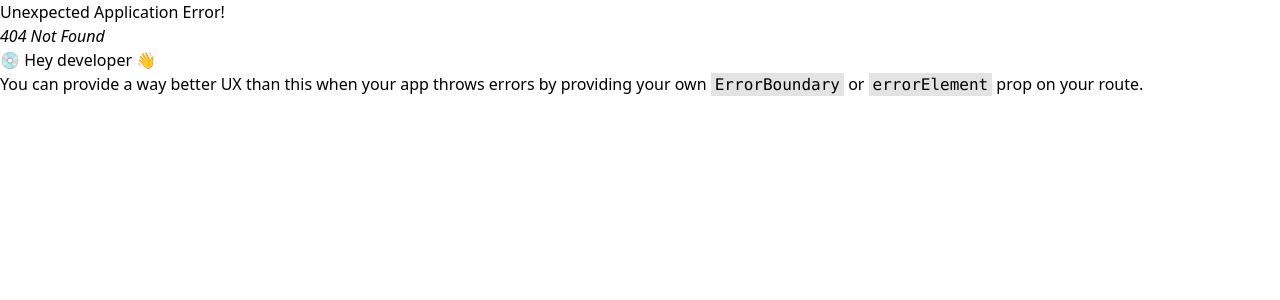
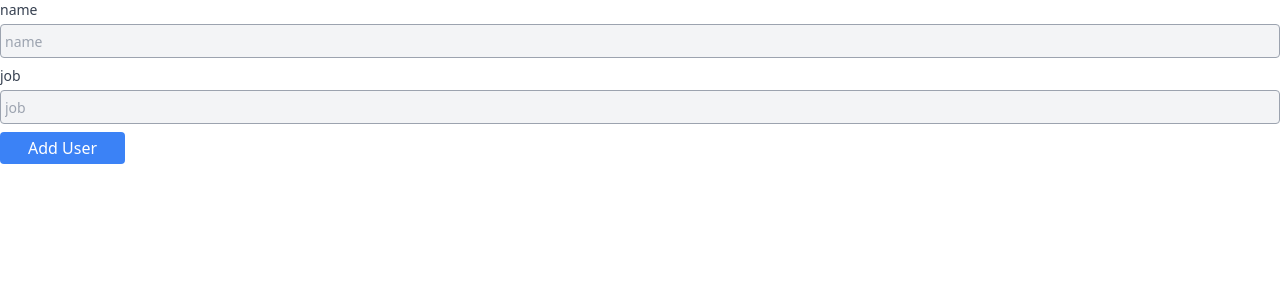
Before and after one commit to Saghar2002/react-exercise, a React (Vite) app: page /AddUser in a window 1280 px wide. Before the commit this address had no page. Shown: the top 300 px of the page. Built offline with nearby package versions, Linux system fonts and the light colour scheme.

Commit message:
end of session 2 week 7

```diff
--- a/src/App.jsx
+++ b/src/App.jsx
@@ -15,6 +15,7 @@ import { PostPage } from "./components/posts/PostPage";
 import UseRef from "./components/pages/hooks/useReducer/UseRef";
 import Usememo from "./components/pages/hooks/useReducer/Usememo";
 import { Link } from "react-router-dom";
+import { AddUser } from "./components/pages/hooks/AddUser";
 function App() {
 
   const [isOn , setIsOn] = useState(false);
@@ -27,6 +28,7 @@ function App() {
       <Link to="/users">
       <button className="bg-purple-600 text-slate-200 p-2 m-2">برو به صفحه کاربران</button>
       </Link>
+      <AddUser></AddUser>
       <Usememo></Usememo>
       <UseRef></UseRef>
       <PostPage></PostPage>
--- a/src/components/common/Input.jsx
+++ b/src/components/common/Input.jsx
@@ -1,6 +1,6 @@
 import { useState } from "react"
 
-export const Input = ({
+export  const Input = ({
     placeholder = 'placeholder..' ,
     type = 'text' ,
     inputStyle ,
--- /dev/null
+++ b/src/components/pages/hooks/AddUser.jsx
@@ -0,0 +1,59 @@
+import { useState, useEffect } from "react";
+import axios from "axios";
+import Button from "../../common/Button";
+import {Input} from "../../common/Input";
+import { useNavigate } from "react-router-dom";
+
+
+export const AddUser = () => {
+
+    const [formData , setFormData] = useState({
+        name: "",
+        job: "",
+    });
+    const [error , setError] = useState();
+    const navigate = useNavigate();
+
+    const submitForm = (e) => {
+        e.preventDefault();
+        axios
+        .post("https://reqres.in/api/register" , formData)
+        .then((res) => {
+            navigate("/users");
+        })
+        .catch((err) => {
+            setError(err);
+        })
+    }
+
+  return (
+    <div>
+        <form onSubmit={submitForm}>
+        <Input
+          placeholder="name"
+          label="name"
+          value={formData.name}
+          onChange={(event) =>
+            setFormData({ ...formData, name: event.target.value })
+          }
+          inputStyle=" bg-gray-100 placeholder:text-sm rounded p-1 mb-2 border-solid border border-gray-400"
+        />
+        <Input
+          placeholder="job"
+          label="job"
+          value={formData.job}
+          onChange={(event) =>
+            setFormData({ ...formData, job: event.target.value })
+          }
+          inputStyle=" bg-gray-100 placeholder:text-sm rounded p-1 mb-2 border-solid border border-gray-400"
+        />
+
+        <Button
+          buttonStyle="rounded bg-blue-500 py-1 px-7 text-white"
+          title="Add User"
+          type="submit"
+        />
+      </form>
+    </div>
+  );
+};
--- a/src/main.jsx
+++ b/src/main.jsx
@@ -6,6 +6,7 @@ import App from './App.jsx'
 import { createBrowserRouter , RouterProvider } from 'react-router-dom'
 import { Users } from './components/pages/hooks/Users.jsx'
 import  User  from './components/pages/hooks/User.jsx'
+import { AddUser } from './components/pages/hooks/AddUser.jsx'
 // import { BrowserRouter , Routes , Route} from 'react-router-dom'
 
 const router = createBrowserRouter([
@@ -20,6 +21,10 @@ const router = createBrowserRouter([
   {
     path: "/user/:userId",
     element: <User />,
+  },
+  {
+    path: "/AddUser",
+    element: <AddUser />,
   }
 ])
 
```
